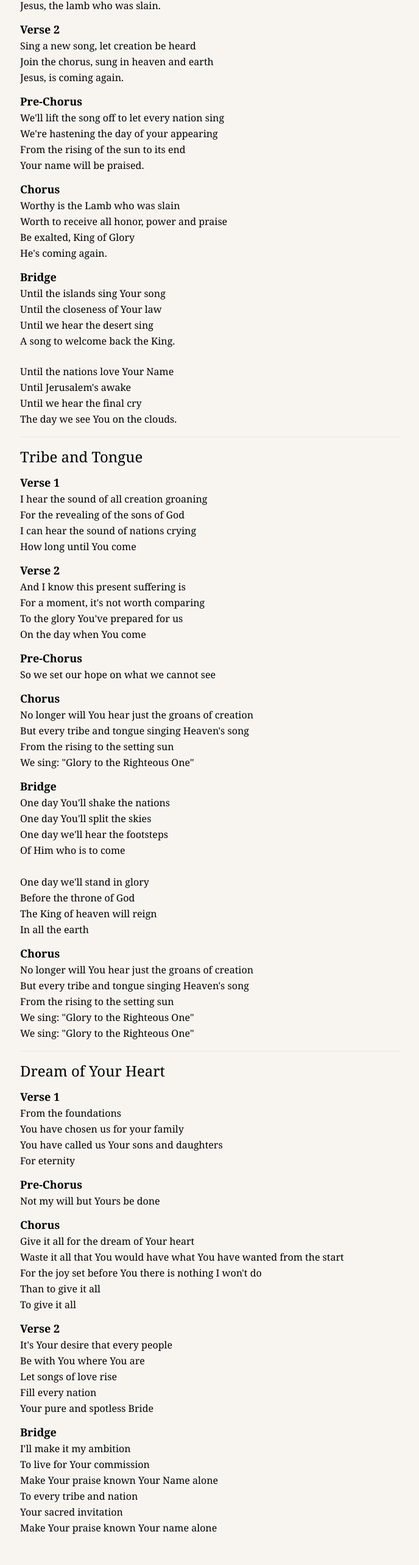
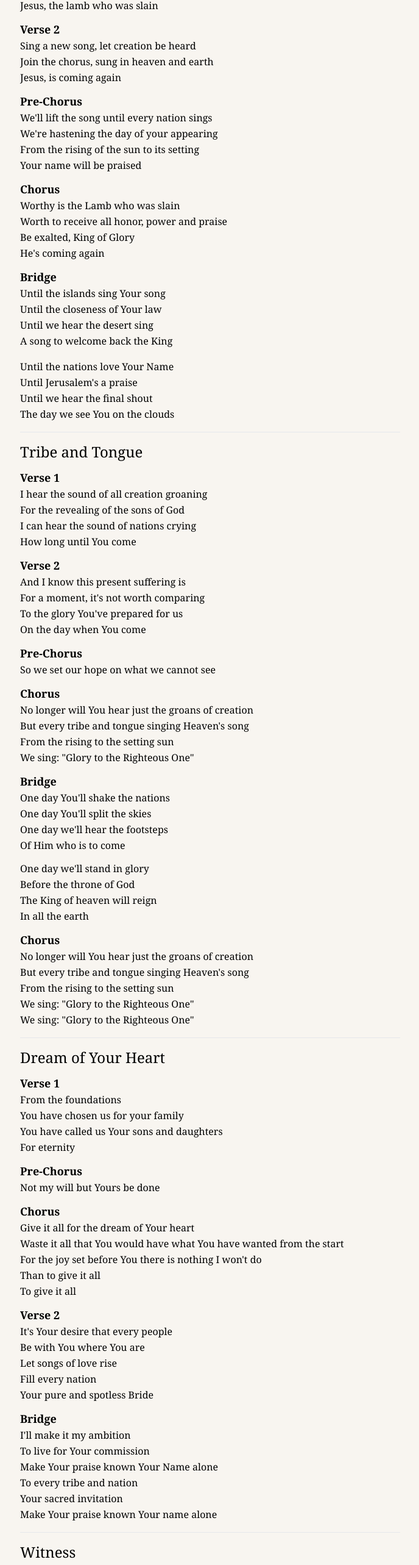
Before and after one commit to conradkoh/conradkoh-reflections, a SvelteKit app: page /posts in a window 1280 px wide. Shown: the part 228-2794 px from the top of the page at 61% size, without its empty margins (295-983 px from the left). Built offline with nearby package versions, Linux system fonts and the light colour scheme.

Commit message:
updated maranatha lyrics

```diff
--- a/src/routes/posts/+page.svelte
+++ b/src/routes/posts/+page.svelte
@@ -10,41 +10,40 @@
 			<p>
 				Sing a new song, from the ends of the earth
 				<br />From the islands, a song declaring your worth
-				<br />Jesus, the lamb who was slain.
+				<br />Jesus, the lamb who was slain
 			</p>
 			<h3>Verse 2</h3>
 			<p>
 				Sing a new song, let creation be heard
 				<br />Join the chorus, sung in heaven and earth
-				<br /> Jesus, is coming again.
+				<br /> Jesus, is coming again
 			</p>
 			<h3>Pre-Chorus</h3>
 			<p>
-				We'll lift the song off to let every nation sing
+				We'll lift the song until every nation sings
 				<br />We're hastening the day of your appearing
-				<br />From the rising of the sun to its end
-				<br />Your name will be praised.
+				<br />From the rising of the sun to its setting
+				<br />Your name will be praised
 			</p>
 			<h3>Chorus</h3>
 			<p>
 				Worthy is the Lamb who was slain
 				<br /> Worth to receive all honor, power and praise
 				<br /> Be exalted, King of Glory
-				<br /> He's coming again.
+				<br /> He's coming again
 			</p>
 			<h3>Bridge</h3>
 			<p>
 				Until the islands sing Your song
 				<br />Until the closeness of Your law
 				<br />Until we hear the desert sing
-				<br />A song to welcome back the King.
+				<br />A song to welcome back the King
 			</p>
-			<br />
-			<p>
+			<p class="mt-4">
 				Until the nations love Your Name
-				<br />Until Jerusalem's awake
-				<br />Until we hear the final cry
-				<br />The day we see You on the clouds.
+				<br />Until Jerusalem's a praise
+				<br />Until we hear the final shout
+				<br />The day we see You on the clouds
 			</p>
 		</div>
 		<hr class="my-4" />
@@ -81,8 +80,9 @@
 				<br />One day You'll split the skies
 				<br />One day we'll hear the footsteps
 				<br />Of Him who is to come
-				<br />
-				<br />One day we'll stand in glory
+			</p>
+			<p class="mt-3">
+				One day we'll stand in glory
 				<br />Before the throne of God
 				<br />The King of heaven will reign
 				<br />In all the earth
@@ -140,6 +140,72 @@
 				<br />Make Your praise known Your name alone
 			</p>
 		</div>
+
+		<hr class="my-4" />
+		<div class="song">
+			<h2>Witness</h2>
+
+			<h3>Verse 1</h3>
+			<p>
+				We will be a witness
+				<br />To the ends of the earth
+				<br />We will tell of Your greatness
+				<br />And Your matchless worth
+			</p>
+			<h3>Pre-Chorus</h3>
+			<p>
+				We're longing for the day
+				<br />Every nation will proclaim
+				<br />You are God
+				<br />Until we see You face to face
+				<br />'Til You establish rule and reign
+				<br />We will say
+			</p>
+
+			<h3>Chorus</h3>
+			<p>
+				Let every tribe, every tongue
+				<br />Lift their voices as one
+				<br />Singing, "Worthy is the Lamb"
+				<br />We will go in Your name
+				<br />For Your glory and fame
+				<br />Singing, "Worthy is the Lamb"
+			</p>
+
+			<h3>Verse 2</h3>
+			<p>
+				There's a new song rising
+				<br />From the ends of the earth
+				<br />And in the darkest places
+				<br />We declare Your worth
+			</p>
+
+			<h3>Bridge</h3>
+			<p>
+				Standing on the sea of glass
+				<br />Before the throne, before the Lamb
+				<br />Hear creation crying, "Worthy"
+			</p>
+
+			<p class="mt-3">
+				You were faithful unto death
+				<br />You have loved us to the end
+				<br />Hear Your people singing, "Worthy"
+			</p>
+
+			<h3>Tag</h3>
+			<p>Worthy is the Lamb</p>
+
+			<h3>Outro</h3>
+			<p>
+				Let every tribe, every tongue
+				<br />Lift their voices as one
+				<br />Singing, "Worthy is the Lamb"
+				<br />We will go in Your name
+				<br />For Your glory and fame
+				<br />Singing, "Worthy is the Lamb"
+			</p>
+		</div>
 	</Post>
 </div>
 
```
